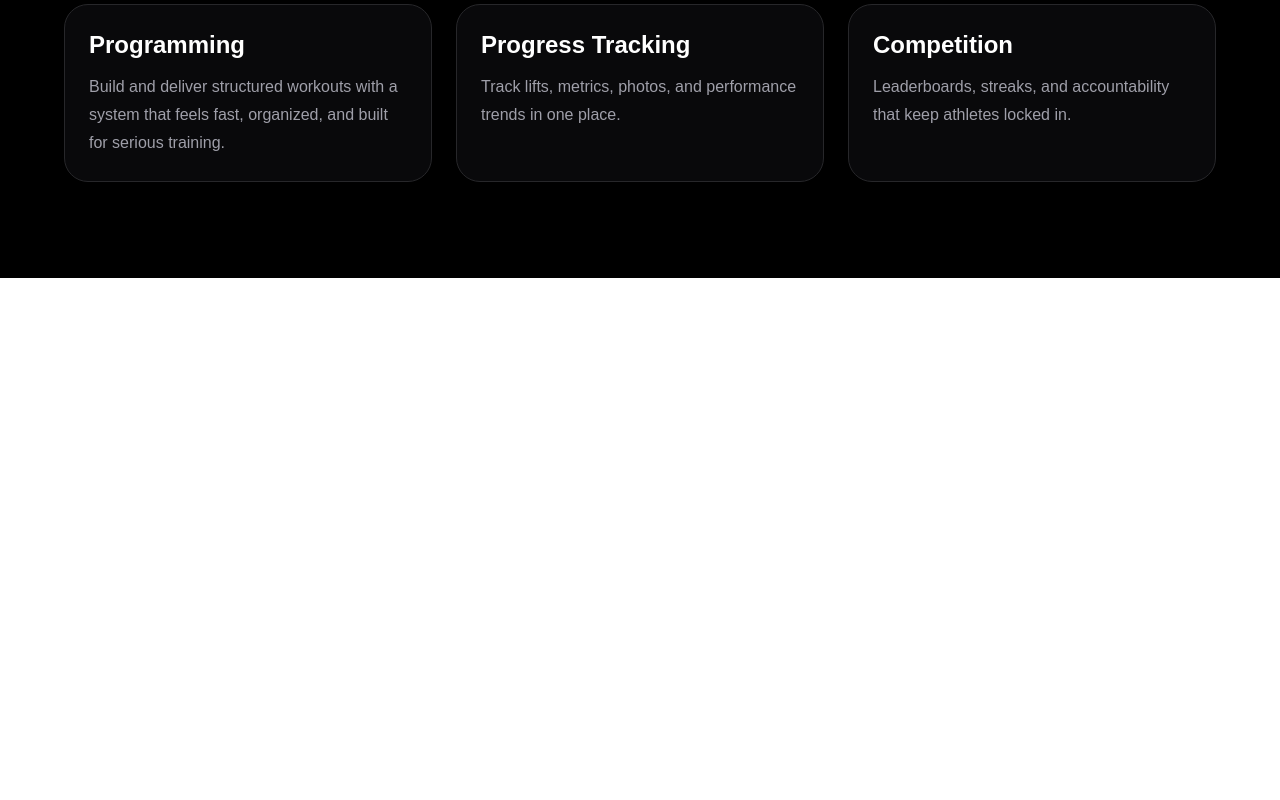
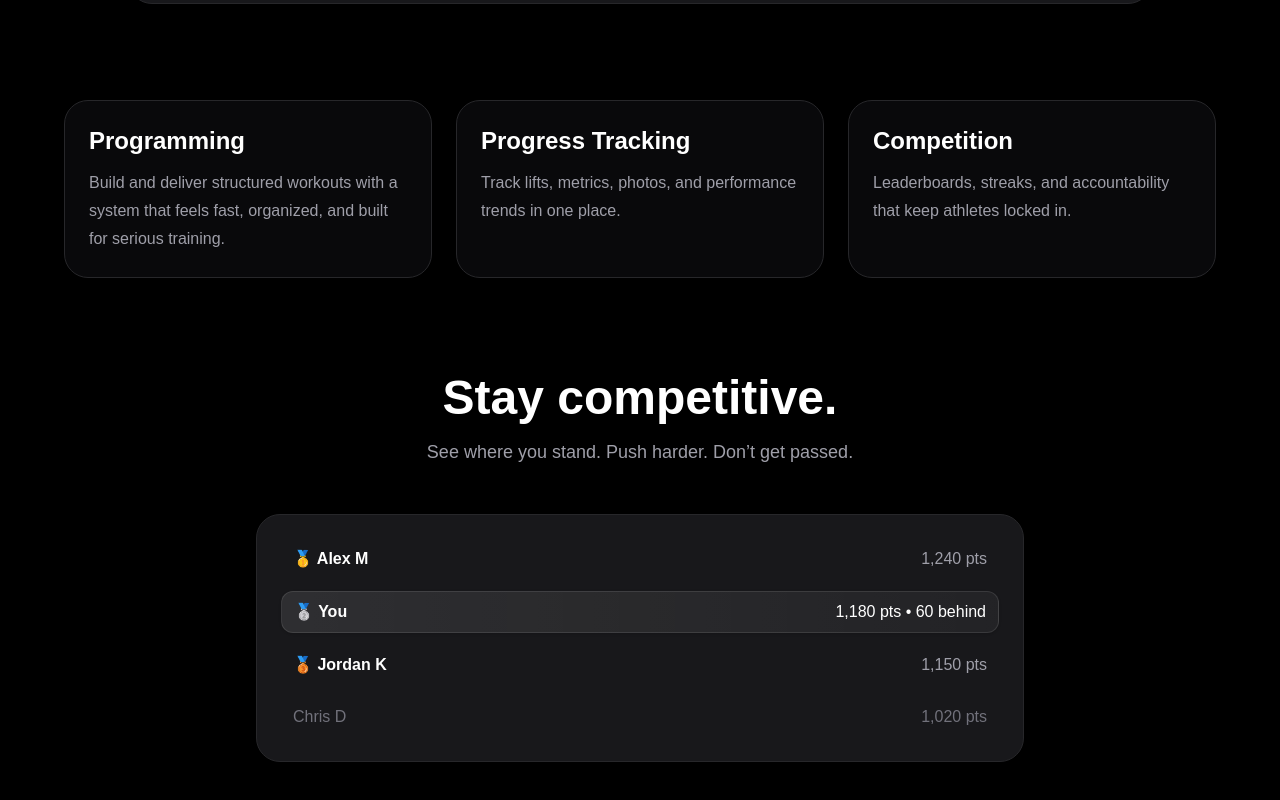
Before and after one commit to jagallahar-maker/repflow-website, a Next.js app: page / in a window 1280 px wide. Shown: the part 1225-2025 px from the top of the page. Before the commit the page ends 1503 px from the top, so only its background shows below. Built offline with nearby package versions, Linux system fonts and the light colour scheme.

Commit message:
adjust spacing for navbar

```diff
--- a/app/page.tsx
+++ b/app/page.tsx
@@ -1,6 +1,6 @@
 export default function Home() {
   return (
-    <main className="bg-black text-white min-h-screen">
+    <main className="bg-black text-white min-h-screen pt-24">
       {/* HERO */}
       <section className="min-h-screen flex flex-col items-center justify-center px-6 text-center">
         <p className="text-sm uppercase tracking-[0.3em] text-zinc-400 mb-6">
@@ -86,6 +86,47 @@ export default function Home() {
           </div>
         </div>
       </section>
+      {/* LEADERBOARD */}
+<section className="px-6 pb-32">
+  <div className="max-w-5xl mx-auto text-center mb-12">
+    <h2 className="text-4xl md:text-5xl font-bold mb-4">
+      Stay competitive.
+    </h2>
+    <p className="text-zinc-400 text-lg">
+      See where you stand. Push harder. Don’t get passed.
+    </p>
+  </div>
+
+  <div className="max-w-3xl mx-auto bg-zinc-900 border border-zinc-800 rounded-3xl p-6">
+    <div className="space-y-3">
+
+      {/* 1st */}
+      <div className="flex justify-between items-center hover:bg-zinc-800/50 transition rounded-lg px-3 py-2">
+        <span className="font-semibold">🥇 Alex M</span>
+        <span className="text-zinc-400">1,240 pts</span>
+      </div>
+
+      {/* YOU */}
+      <div className="flex justify-between items-center bg-gradient-to-r from-white/10 to-white/5 border border-white/10 rounded-xl px-3 py-2 shadow-sm">
+  <span className="font-semibold">🥈 You</span>
+  <span className="text-white">1,180 pts • 60 behind</span>
+</div>
+
+      {/* 3rd */}
+      <div className="flex justify-between items-center hover:bg-zinc-800/50 transition rounded-lg px-3 py-2">
+        <span className="font-semibold">🥉 Jordan K</span>
+        <span className="text-zinc-400">1,150 pts</span>
+      </div>
+
+      {/* others */}
+      <div className="flex justify-between items-center text-zinc-500 hover:bg-zinc-800/50 transition rounded-lg px-3 py-2">
+        <span>Chris D</span>
+        <span>1,020 pts</span>
+      </div>
+
+    </div>
+  </div>
+</section>
     </main>
   );
 }
```
